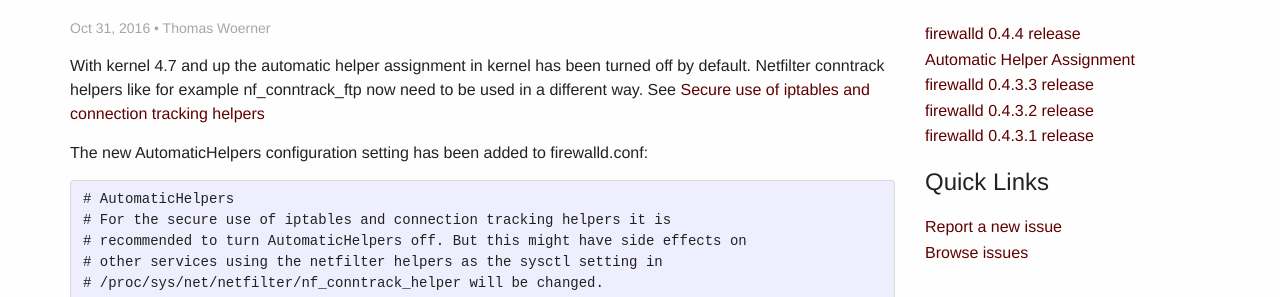
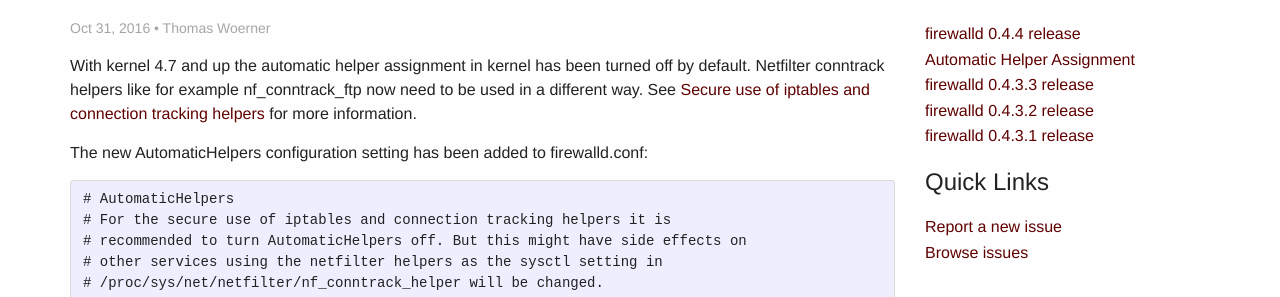
Before and after one commit to firewalld/firewalld.github.io, a Jekyll site: the page built from blog/_posts/2016-10-31-automatic-helper-assignment.md, in a window 1280 px wide. Shown: the part 352-649 px from the top of the page. Built offline with Jekyll 4.4.1, drawn with Linux system fonts in a browser that asks for light colours.

Commit message:
Update 2016-10-31-automatic-helper-assignment.md

```diff
--- a/blog/_posts/2016-10-31-automatic-helper-assignment.md
+++ b/blog/_posts/2016-10-31-automatic-helper-assignment.md
@@ -6,7 +6,7 @@
 author: Thomas Woerner
 ---
 
-With kernel 4.7 and up the automatic helper assignment in kernel has been turned off by default. Netfilter conntrack helpers like for example nf_conntrack_ftp now need to be used in a different way. See [Secure use of iptables and connection tracking helpers](https://home.regit.org/netfilter-en/secure-use-of-helpers/)
+With kernel 4.7 and up the automatic helper assignment in kernel has been turned off by default. Netfilter conntrack helpers like for example nf_conntrack_ftp now need to be used in a different way. See [Secure use of iptables and connection tracking helpers](https://home.regit.org/netfilter-en/secure-use-of-helpers/) for more information.
 
 The new AutomaticHelpers configuration setting has been added to firewalld.conf:
 
```
